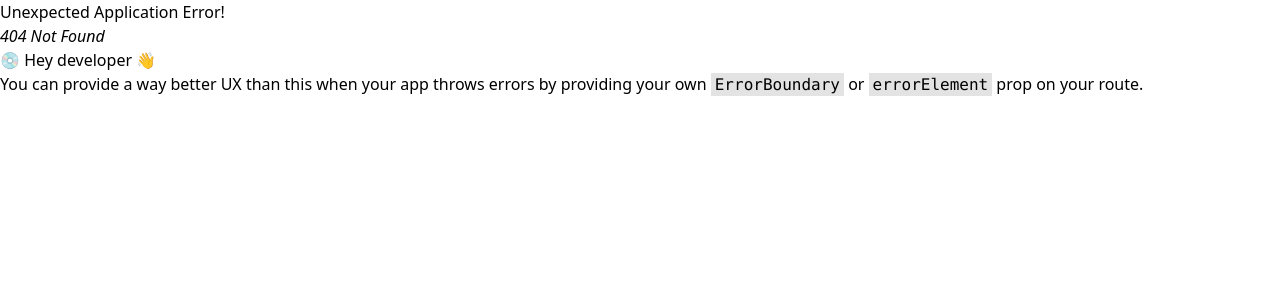
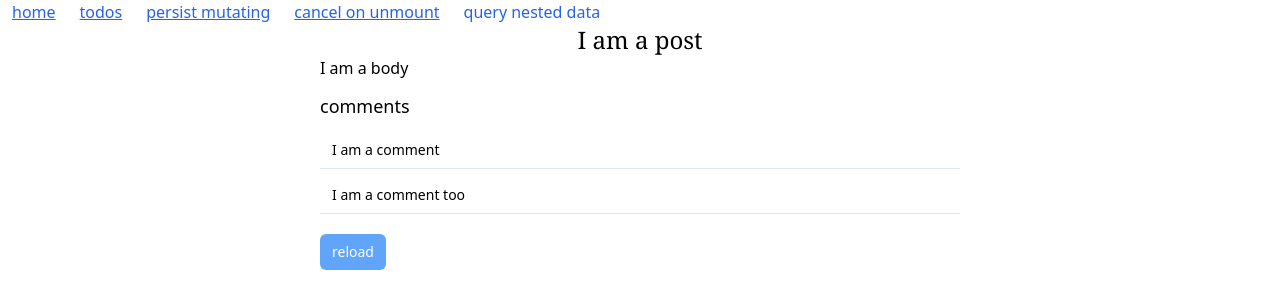
Before and after one commit to domeafavour/hello-react-query, a React (Vite) app: page /query-nested-data in a window 1280 px wide. Before the commit this address had no page. Shown: the top 308 px of the page. Built offline with nearby package versions, Linux system fonts and the light colour scheme.

Commit message:
Add QueryNestedData component

```diff
--- a/src/Navbar.tsx
+++ b/src/Navbar.tsx
@@ -17,6 +17,10 @@ const paths = [
   {
     path: '/cancel-on-unmount',
     name: 'cancel on unmount',
+  },
+  {
+    path: '/query-nested-data',
+    name: 'query nested data',
   },
 ];
 
--- /dev/null
+++ b/src/QueryNestedData.tsx
@@ -0,0 +1,133 @@
+import { useQuery, useQueryClient } from '@tanstack/react-query';
+import classNames from 'classnames';
+
+function fetchPostAndComments(): Promise<{
+  post: {
+    id: number;
+    title: string;
+    body: string;
+  };
+  comments: {
+    id: number;
+    body: string;
+  }[];
+}> {
+  console.log('fetching post and comments');
+  return new Promise((resolve) => {
+    setTimeout(() => {
+      resolve({
+        post: {
+          id: 2,
+          title: 'I am a post',
+          body: 'I am a body',
+        },
+        comments: [
+          {
+            id: 1,
+            body: 'I am a comment',
+          },
+          {
+            id: 2,
+            body: 'I am a comment too',
+          },
+        ],
+      });
+    }, 1000);
+  });
+}
+
+function useQueryPost() {
+  return useQuery({
+    queryKey: ['postAndComments'],
+    queryFn: fetchPostAndComments,
+    select: (data) => data.post,
+  });
+}
+
+function useQueryComments() {
+  return useQuery({
+    queryKey: ['postAndComments'],
+    queryFn: fetchPostAndComments,
+    select: (data) => data.comments,
+  });
+}
+
+function Post() {
+  const { data, isLoading, isFetching } = useQueryPost();
+
+  if (isLoading) {
+    return <div>Loading post...</div>;
+  }
+
+  if (!data) {
+    return <div>node post.</div>;
+  }
+
+  return (
+    <article>
+      <h1
+        className={classNames('text-black text-2xl font-serif text-center', {
+          'text-gray-500': isFetching,
+        })}
+      >
+        {data.title}
+      </h1>
+      <p className="text-base font-sans">{data.body}</p>
+    </article>
+  );
+}
+
+function Comments() {
+  const { data, isLoading, isFetching } = useQueryComments();
+
+  if (isLoading) {
+    return <div>Loading comments...</div>;
+  }
+
+  if (!data) {
+    return <div>no comments.</div>;
+  }
+
+  return (
+    <div>
+      <h3
+        className={classNames('text-black text-lg py-3', {
+          'text-gray-500': isFetching,
+        })}
+      >
+        comments
+      </h3>
+      <ul>
+        {data.map((comment) => (
+          <li
+            key={comment.id}
+            className={classNames(
+              'text-sm border-b border-slate-200 px-3 py-2 cursor-pointer mb-2'
+            )}
+          >
+            {comment.body}
+          </li>
+        ))}
+      </ul>
+    </div>
+  );
+}
+
+export function QueryNestedData() {
+  const queryClient = useQueryClient();
+  return (
+    <div className="w-1/2 mx-auto">
+      <Post />
+      <Comments />
+      <button
+        type="button"
+        className="text-sm bg-blue-400 hover:bg-blue-300 px-3 py-2 mt-3 rounded-md text-white cursor-pointer"
+        onClick={() => {
+          queryClient.invalidateQueries({ queryKey: ['postAndComments'] });
+        }}
+      >
+        reload
+      </button>
+    </div>
+  );
+}
--- a/src/router.tsx
+++ b/src/router.tsx
@@ -7,6 +7,7 @@ import App from "./App";
 import { PersistMutating } from "./PersistMutating";
 import { Todos } from "./Todos";
 import { CancelOnUnmount } from "./CancelOnUnmount";
+import { QueryNestedData } from "./QueryNestedData";
 
 export const router = createBrowserRouter(
   createRoutesFromElements(
@@ -15,6 +16,7 @@ export const router = createBrowserRouter(
       <Route path="todos" element={<Todos />} />
       <Route path="persist-mutating" element={<PersistMutating />} />
       <Route path="cancel-on-unmount" element={<CancelOnUnmount />} />
+      <Route path="query-nested-data" element={<QueryNestedData />} />
     </Route>
   )
 );
```
